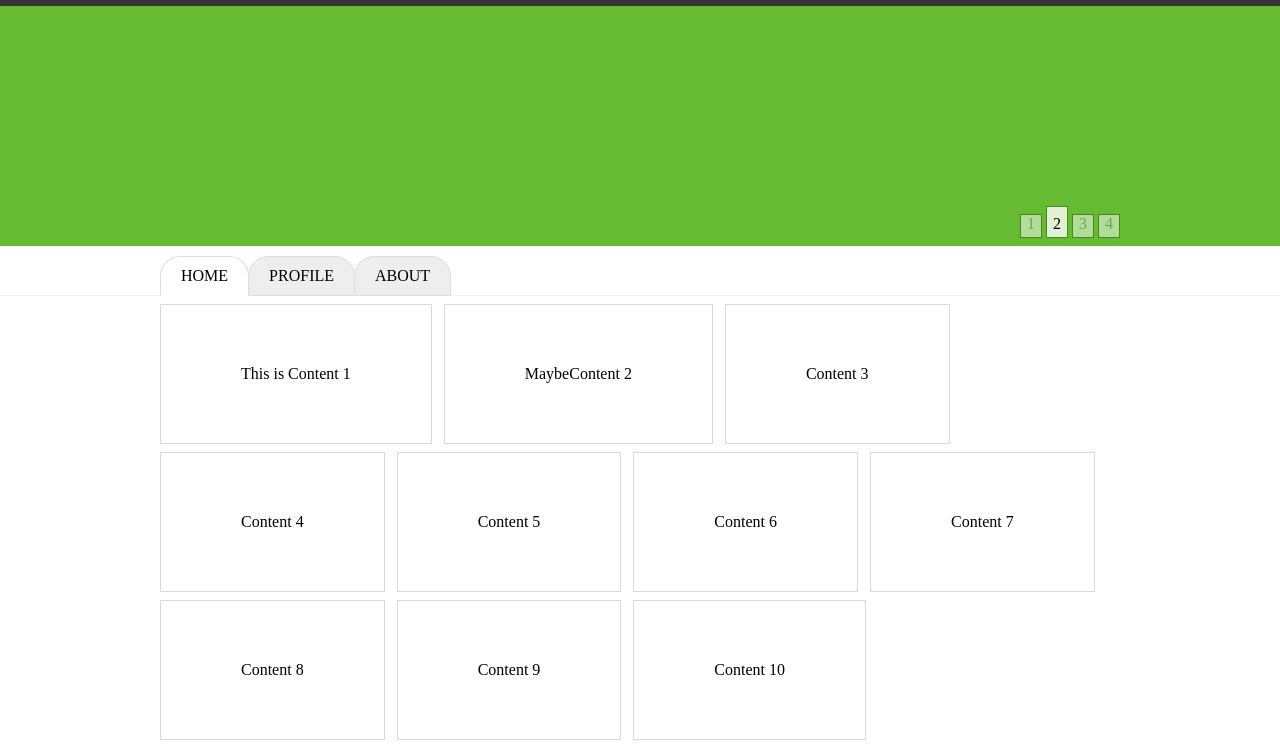
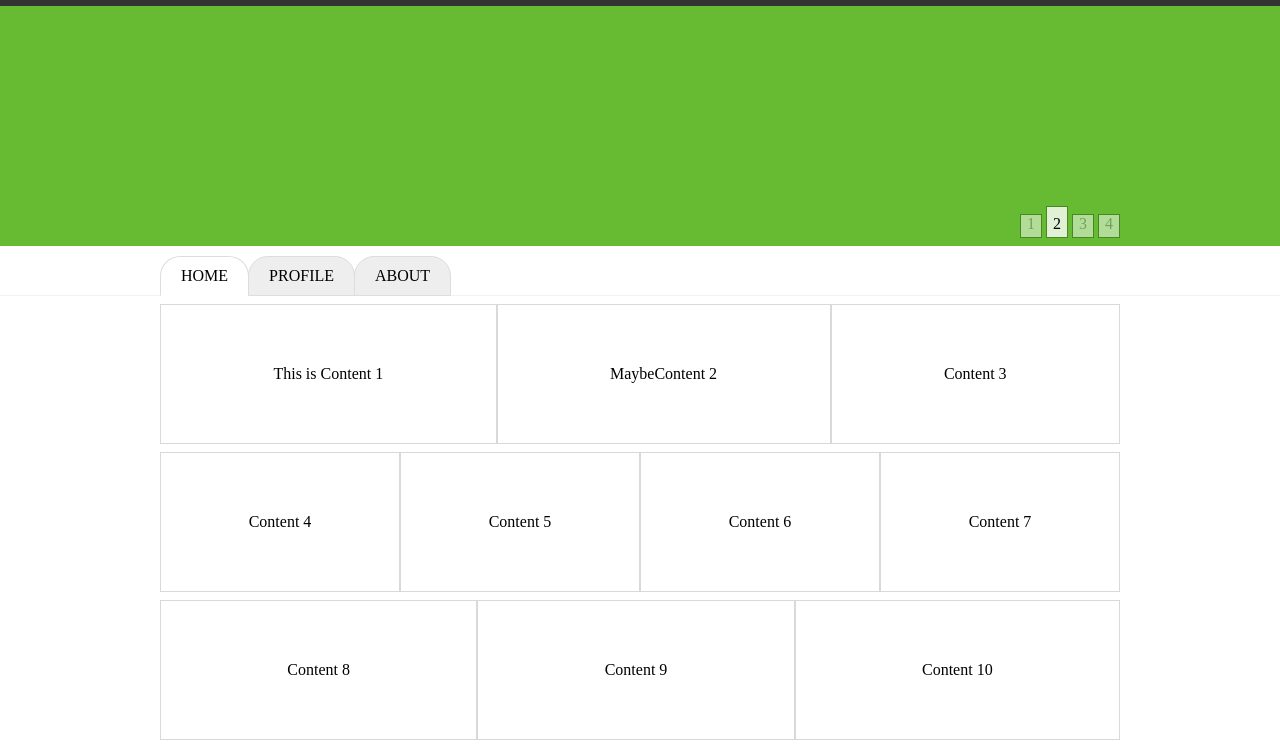
Before and after one commit to veev520/IFE2018_VEEV, a plain HTML site: page zero/day_07_08/index.html in a window 1280 px wide. Shown: the part 74-821 px from the top of the page. Drawn offline with Linux system fonts and the light colour scheme.

Commit message:
完善内容布局

```diff
--- a/zero/day_07_08/css.css
+++ b/zero/day_07_08/css.css
@@ -111,17 +111,21 @@ nav li:first-child {
 .main ul {
     padding: 0;
     margin: 0;
-    letter-spacing: 8px;
+    display: flex;
+    justify-content: space-between;
+    flex-wrap: wrap;
 }
 .main li {
     display: inline-flex;
+    flex-grow: 1;
+    justify-content: center;
+    align-items: center;
     padding: 60px 80px;
     margin-top: 8px;
     border: #D9D9D9 1px solid;
     box-sizing: border-box;
     list-style-type: none;
     text-align: center;
-    letter-spacing: 0;
 }
 
 /****************************************
```
